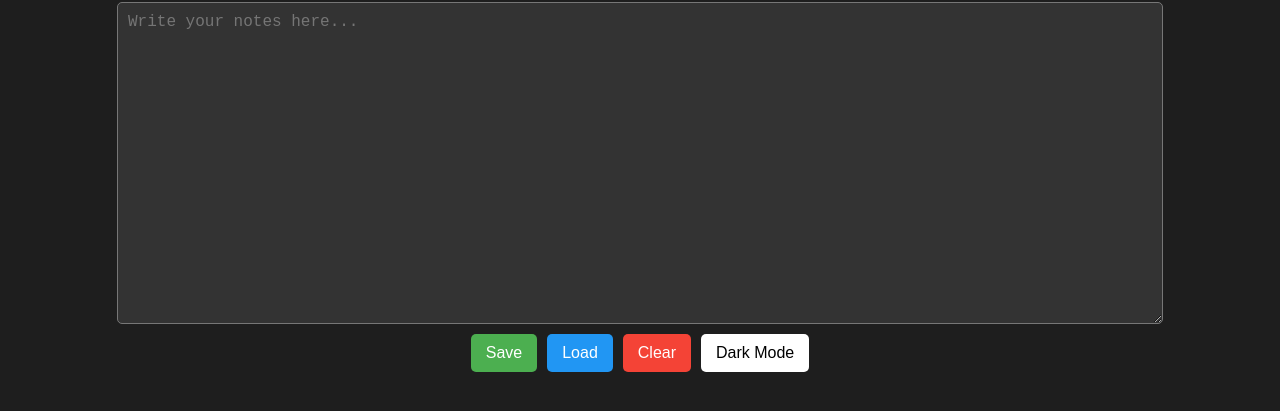
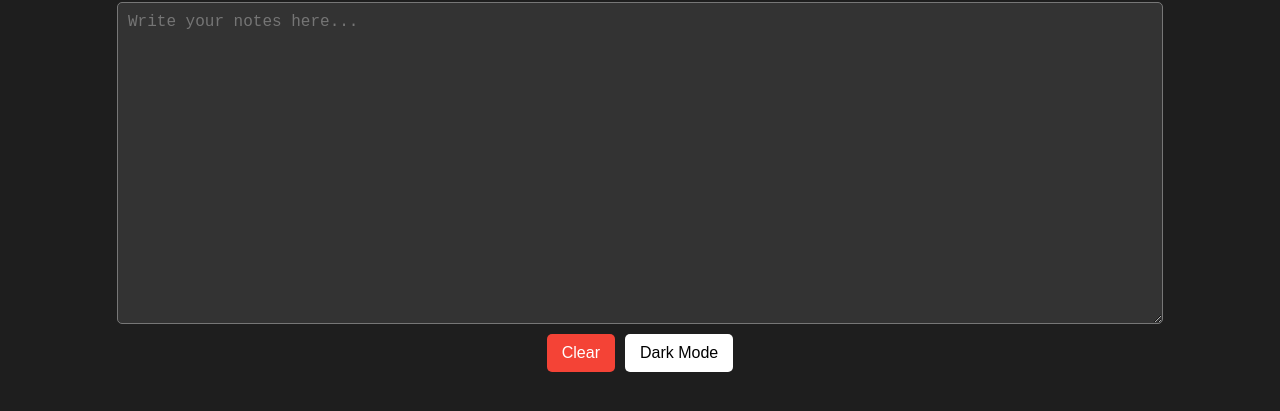
Before and after one commit to Dylan10291092/Notes, a plain HTML site: page index.html in a window 1280 px wide. Both pictures are taken after a click on the button "Dark Mode". Shown: the part 247-658 px from the top of the page. Drawn offline with Linux system fonts and the light colour scheme.

Commit message:
index.html

```diff
--- a/index.html
+++ b/index.html
@@ -42,8 +42,6 @@
             cursor: pointer;
             border-radius: 5px;
         }
-        .save { background: #4CAF50; color: white; }
-        .load { background: #2196F3; color: white; }
         .clear { background: #f44336; color: white; }
         .dark-mode-btn { background: #555; color: white; }
 
@@ -79,45 +77,35 @@
     <h2>Notes</h2>
     <textarea id="notepad" placeholder="Write your notes here..."></textarea>
     <div class="buttons">
-        <button class="save" onclick="saveNote()">Save</button>
-        <button class="load" onclick="loadNote()">Load</button>
         <button class="clear" onclick="clearNote()">Clear</button>
         <button class="dark-mode-btn" onclick="toggleDarkMode()">Dark Mode</button>
     </div>
 
     <script>
-        function saveNote() {
-            let text = document.getElementById('notepad').value;
-            localStorage.setItem('note', text);
-            alert("Saved note!");
-        }
+        const notepad = document.getElementById('notepad');
 
-        function loadNote() {
-            let text = localStorage.getItem('note');
-            if (text) {
-                document.getElementById('notepad').value = text;
-                alert("Loaded note!");
-            } else {
-                alert("No saved note found.");
+        // Auto-save on input
+        notepad.addEventListener('input', () => {
+            localStorage.setItem('note', notepad.value);
+        });
+
+        // Load saved note
+        window.onload = function () {
+            notepad.value = localStorage.getItem('note') || "";
+            if (localStorage.getItem('darkMode') === 'enabled') {
+                document.body.classList.add('dark-mode');
             }
-        }
+        };
 
         function clearNote() {
-            document.getElementById('notepad').value = "";
+            notepad.value = "";
+            localStorage.removeItem('note');
         }
 
         function toggleDarkMode() {
             document.body.classList.toggle('dark-mode');
-            let isDarkMode = document.body.classList.contains('dark-mode');
-            localStorage.setItem('darkMode', isDarkMode ? 'enabled' : 'disabled');
+            localStorage.setItem('darkMode', document.body.classList.contains('dark-mode') ? 'enabled' : 'disabled');
         }
-
-        // Load saved dark mode preference
-        window.onload = function () {
-            if (localStorage.getItem('darkMode') === 'enabled') {
-                document.body.classList.add('dark-mode');
-            }
-        };
     </script>
 
 </body>
```
